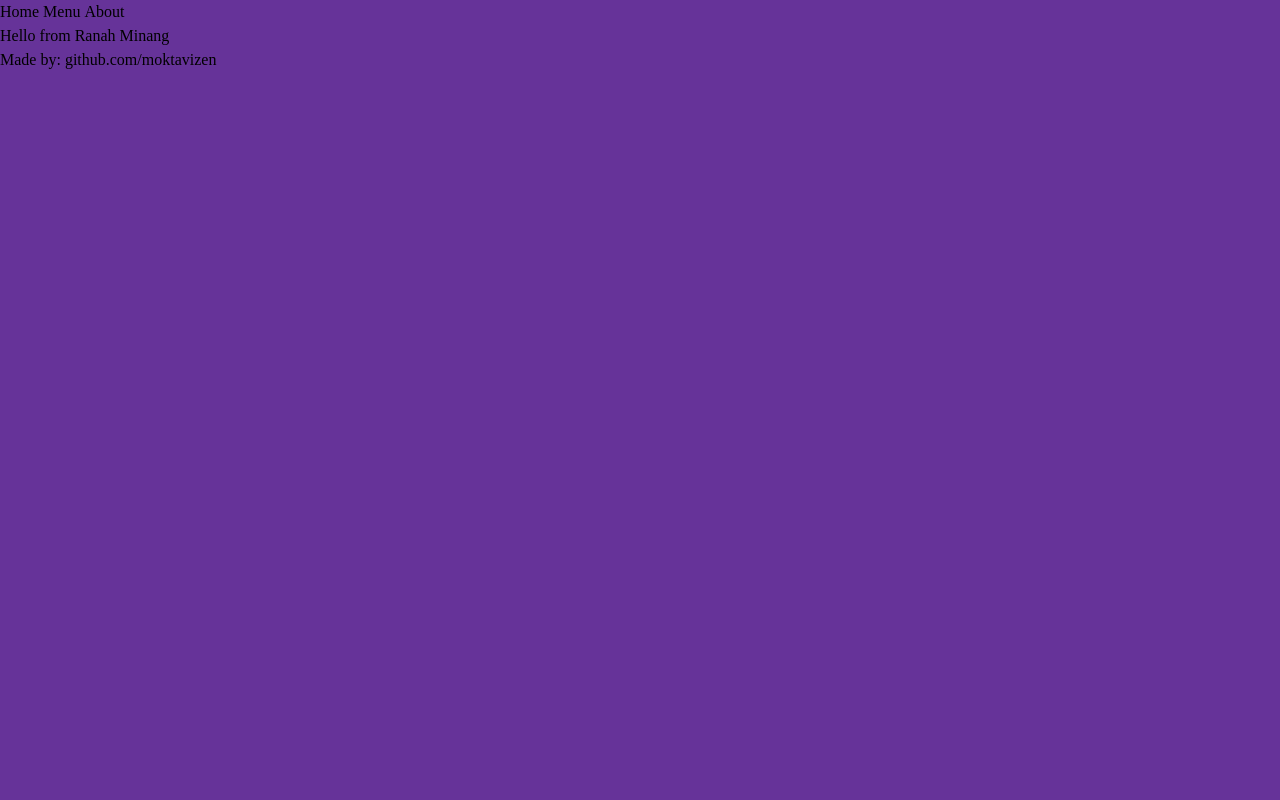
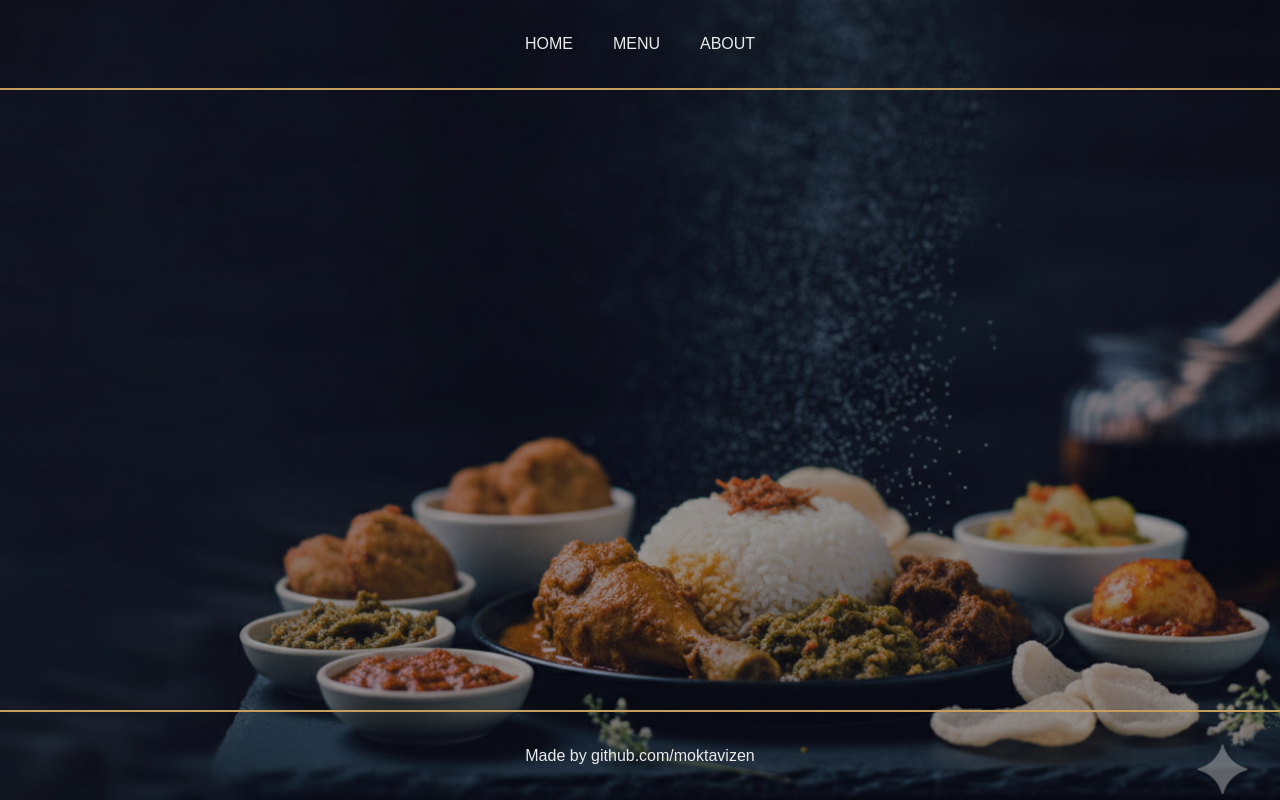
Before and after one commit to moktavizen/restaurant, a website built with webpack: page src/template.html in a window 1280 px wide. Built offline with nearby package versions, Linux system fonts and the light colour scheme.

Commit message:
Style HTML template

```diff
--- a/src/style.css
+++ b/src/style.css
@@ -1,3 +1,57 @@
+:root {
+  --clr-gold: #c59d5f;
+  --clr-white: #ebebeb;
+  --page-max-width: 1280px;
+}
+
 body {
-  background-color: rebeccapurple;
+  height: 100svh;
+  font-family: sans-serif;
+  color: var(--clr-white);
+
+  background: url("./gemini-nasi-padang.png") center / cover;
+  backdrop-filter: brightness(70%);
+
+  display: flex;
+  flex-direction: column;
 }
+
+header {
+  padding: 32px 16px;
+  border-bottom: 2px solid var(--clr-gold);
+}
+
+nav {
+  display: flex;
+  gap: 40px;
+  justify-content: center;
+}
+
+nav > button {
+  text-transform: uppercase;
+  cursor: pointer;
+}
+
+nav > button:hover {
+  color: var(--clr-gold);
+}
+
+nav > button.selected {
+  text-decoration: underline var(--clr-gold) 2px;
+  text-underline-offset: 4px;
+}
+
+#content {
+  flex: 1;
+  overflow: auto;
+}
+
+footer {
+  text-align: center;
+  padding: 32px 16px;
+  border-top: 2px solid var(--clr-gold);
+}
+
+a:hover {
+  text-decoration: underline var(--clr-gold) 2px;
+}
--- a/src/template.html
+++ b/src/template.html
@@ -13,9 +13,9 @@
         <button>About</button>
       </nav>
     </header>
-    <div id="content">Hello from Ranah Minang</div>
+    <div id="content"></div>
     <footer>
-      Made by: <a target="_blank" href="https://github.com/moktavizen">github.com/moktavizen</a>
+      Made by <a target="_blank" href="https://github.com/moktavizen">github.com/moktavizen</a>
     </footer>
   </body>
 </html>
```
Also changed, not shown: src/gemini-nasi-padang.png (added).
